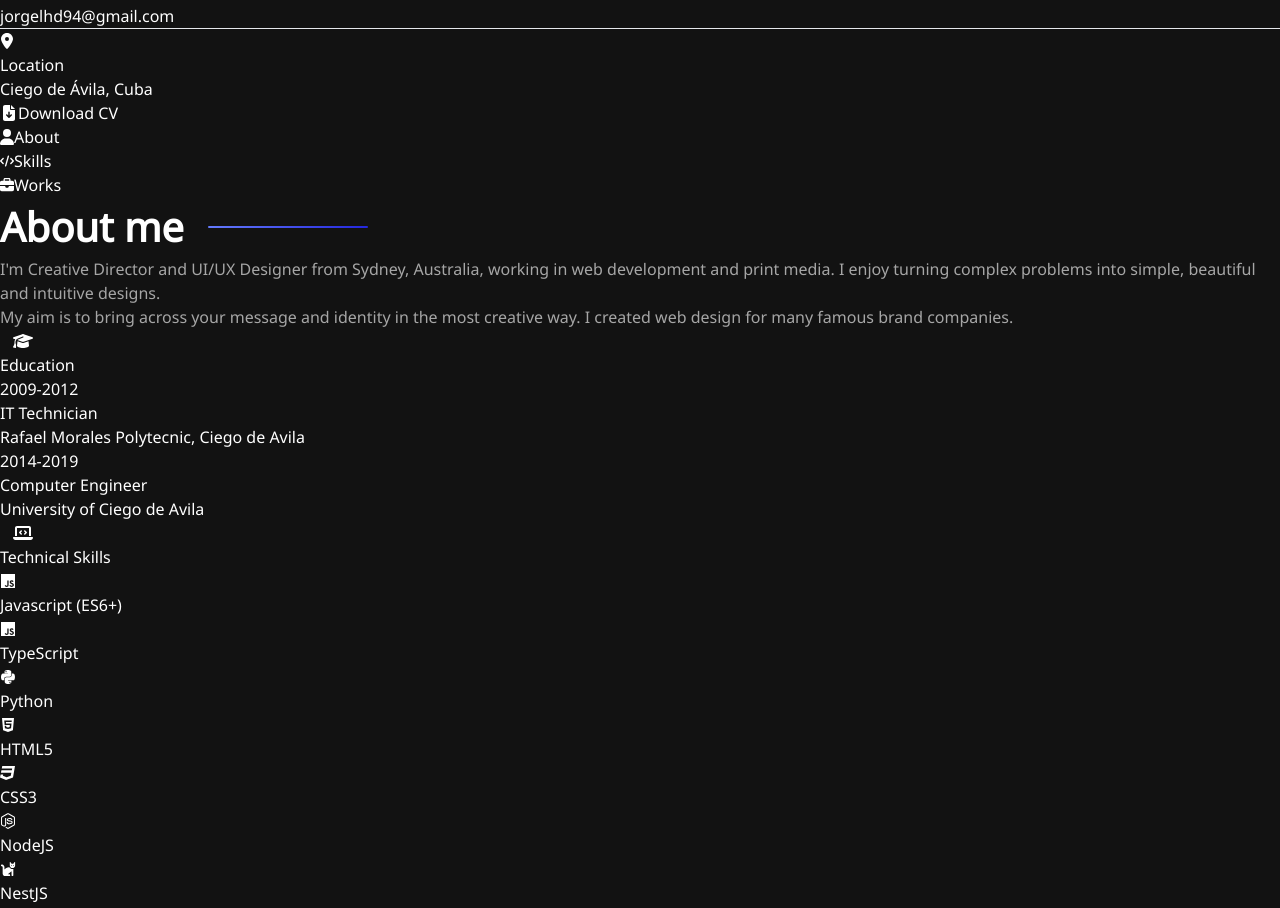
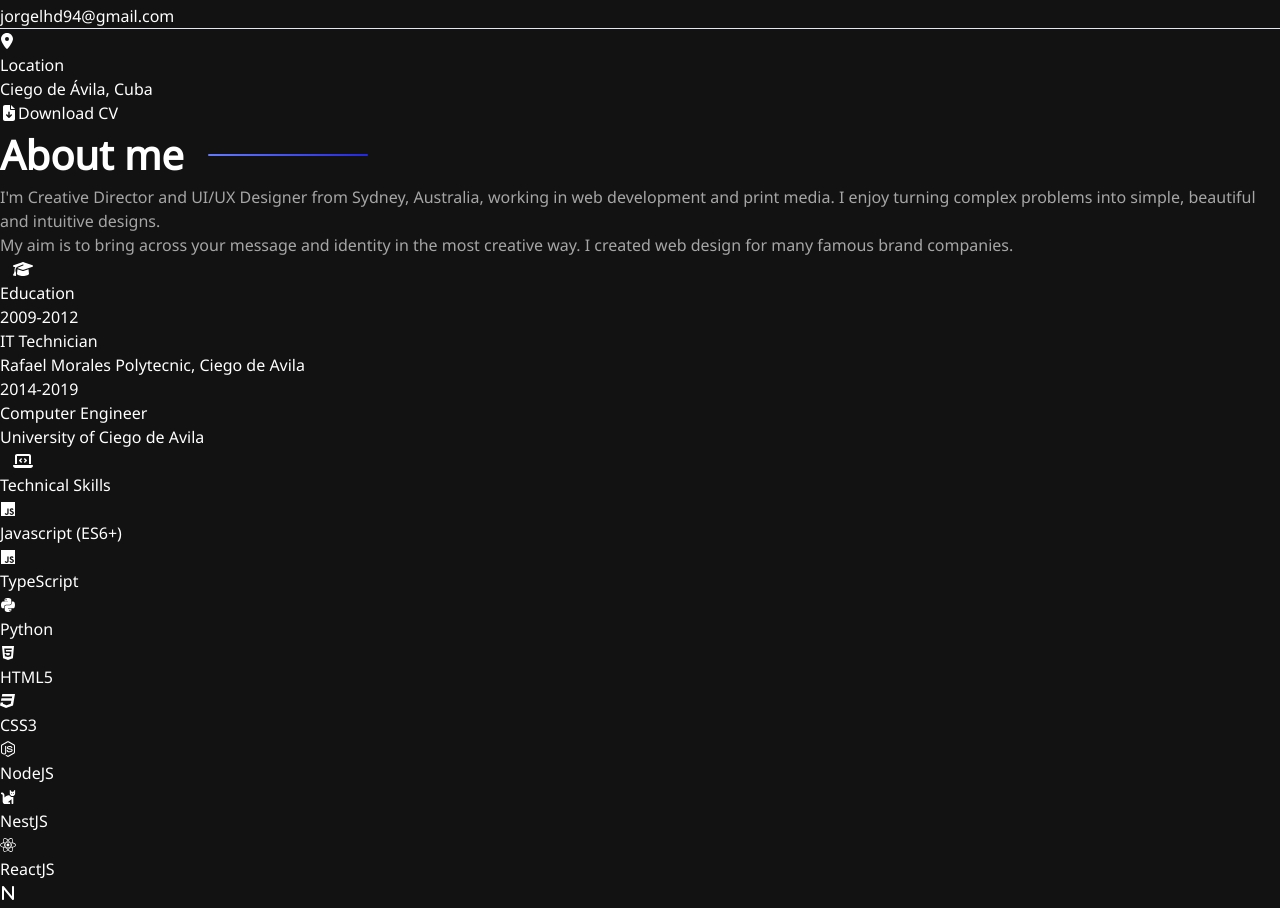
Before and after one commit to jorgelhd94/portfolio, a Next.js app: page / in a window 1280 px wide. Shown: the part 1126-2034 px from the top of the page. Built offline with nearby package versions, Linux system fonts and the light colour scheme.

Commit message:
add prettier

```diff
--- a/package.json
+++ b/package.json
@@ -28,6 +28,7 @@
     "@types/react-dom": "18.0.6",
     "eslint": "8.25.0",
     "eslint-config-next": "12.3.1",
+    "eslint-config-prettier": "^8.5.0",
     "typescript": "4.8.4"
   }
 }
--- a/src/components/sections/About/About.tsx
+++ b/src/components/sections/About/About.tsx
@@ -2,16 +2,18 @@ import React from "react";
 
 const About = () => {
   return (
-    <div className="pt-12 md:pt-12 md:pb-8 px-2 sm:px-5 md:px-10 lg:px-14 px-4">
+    <div className="pt-12 md:pt-12 md:pb-8 px-2 sm:px-5 md:px-10 lg:px-14">
       <h2 className="title-section after:left-52">About me</h2>
 
       <div className="grid grid-cols-12 md:gap-10 pt-4 md:pt-[30px] items-center">
         <div className="col-span-12 space-y-2.5">
+
           <div className="lg:mr-16">
             <p className="text-[#44566c] dark:text-color-910 leading-7">
-              I&apos;m Creative Director and UI/UX Designer from Sydney, Australia,
-              working in web development and print media. I enjoy turning
-              complex problems into simple, beautiful and intuitive designs.
+              I&apos;m Creative Director and UI/UX Designer from Sydney,
+              Australia, working in web development and print media. I enjoy
+              turning complex problems into simple, beautiful and intuitive
+              designs.
             </p>
             <p className="text-[#44566c] leading-7 mt-2.5 dark:text-color-910">
               My aim is to bring across your message and identity in the most
--- a/src/components/templates/Layout/Layout.tsx
+++ b/src/components/templates/Layout/Layout.tsx
@@ -1,7 +1,6 @@
 import React from "react";
 import Navbar from "../../organisms/Navbar/Navbar";
 import Profile from "../../organisms/Profile/Profile";
-import Header from "../../organisms/Header/Header";
 import Head from "next/head";
 import Footer from "../../organisms/Footer/Footer";
 
@@ -31,7 +30,6 @@ const Layout = (props: LayoutProps) => {
         <div className="container grid grid-cols-12 md:gap-10 justify-between lg:mt-[220px] m-auto relative">
           <Profile />
           <div className="col-span-12 lg:col-span-8 md:mx-auto">
-            <Header/>
             <div className="lg:rounded-2xl bg-white dark:bg-[#111111]">
                 {props.children}
               <Footer />
```
Also changed, not shown: .eslintrc.json, 2 other files (tests, documents, lock files or other folders).
